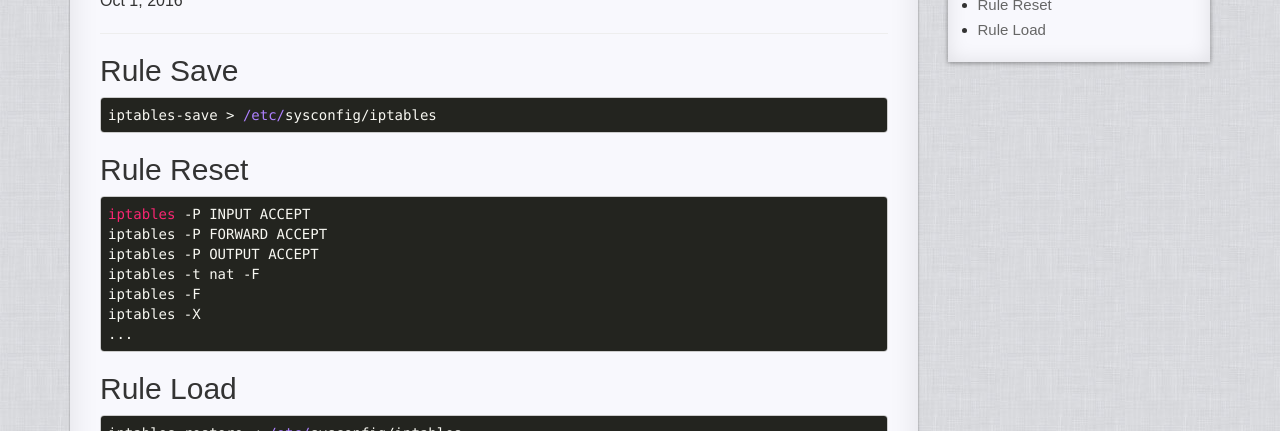
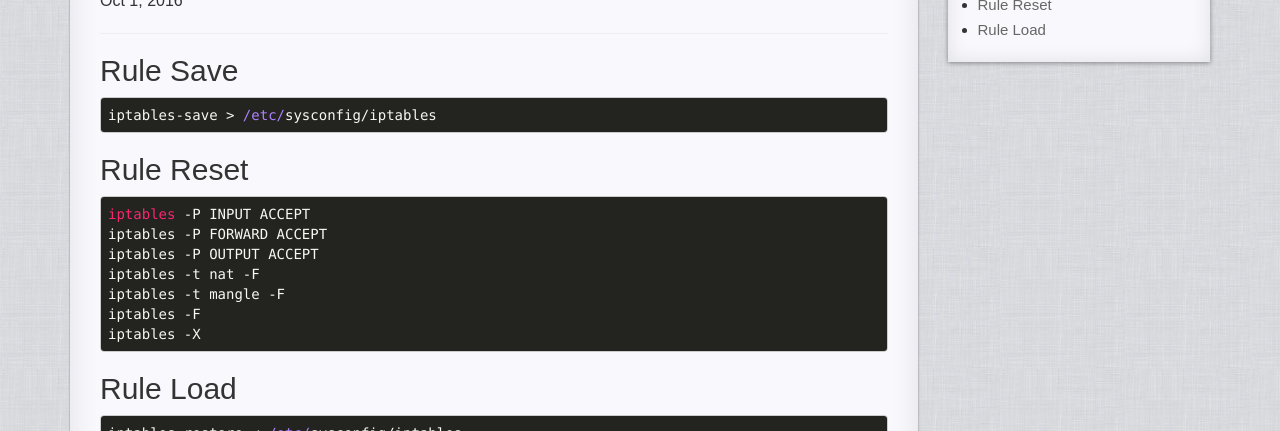
Before and after one commit to zizouu/zizouu.github.io, a Jekyll site: the page built from _posts/linux/2016-10-01-iptables-reset.md, in a window 1280 px wide. Shown: the part 163-594 px from the top of the page. Built offline with Jekyll 4.4.1, drawn with Linux system fonts in a browser that asks for light colours.

````diff
--- a/_posts/linux/2016-10-01-iptables-reset.md
+++ b/_posts/linux/2016-10-01-iptables-reset.md
@@ -10,24 +10,24 @@ categories: linux
 
 ## Rule Save
 
-```bash
+```
 iptables-save > /etc/sysconfig/iptables
 ```
 
 ## Rule Reset
 
-```bash
+```
 iptables -P INPUT ACCEPT
 iptables -P FORWARD ACCEPT
 iptables -P OUTPUT ACCEPT
 iptables -t nat -F
+iptables -t mangle -F
 iptables -F
 iptables -X
-...
 ```
 
 ## Rule Load
 
-```bash
+```
 iptables-restore < /etc/sysconfig/iptables
 ```
````
Also changed, not shown: _posts/linux/2016-10-01-outbound-nat-gateway.md (added, +32 -0 lines).
